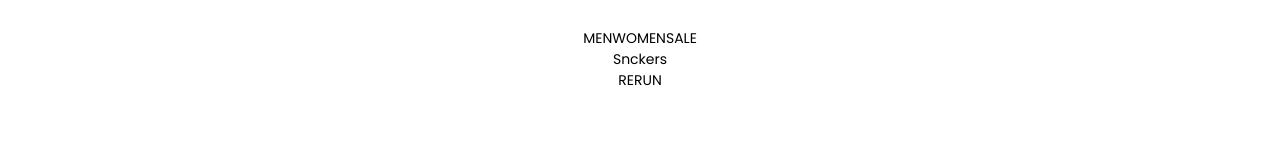
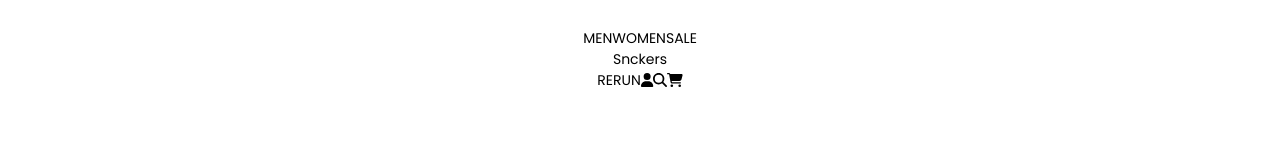
Before and after one commit to Sherrrrryyy/E-commerce-Shoes-Website-With-React-and-Tailwind, a React (Vite) app: page / in a window 1280 px wide. Shown: the top 163 px of the page. Built offline with nearby package versions, Linux system fonts and the light colour scheme.

Commit message:
add FontAwesome icons to Navbar and update Cards component layout

```diff
--- a/package.json
+++ b/package.json
@@ -10,7 +10,13 @@
     "preview": "vite preview"
   },
   "dependencies": {
+    "@fortawesome/fontawesome-svg-core": "^6.7.2",
+    "@fortawesome/free-brands-svg-icons": "^6.7.2",
+    "@fortawesome/free-solid-svg-icons": "^6.7.2",
+    "@fortawesome/react-fontawesome": "^0.2.2",
+    "ci": "^2.3.0",
     "firebase": "^11.1.0",
+    "font-awesome": "^4.7.0",
     "react": "^18.3.1",
     "react-dom": "^18.3.1",
     "react-router-dom": "^7.1.1"
--- a/src/Components/Cards.jsx
+++ b/src/Components/Cards.jsx
@@ -6,8 +6,8 @@
 const Cards = () => {
     return (
         <>
-            <div className="container px-5 py-24 mx-auto flex gap-5">
-                <div className="transform transition-transform duration-500 hover:scale-105 lg:w-1/3 w-full mb-10 lg:mb-0 overflow-hidden shadow-inner">
+            <div className="container flex-col px-5 py-24 mx-auto md:flex-row flex-1 flex gap-5">
+                <div className=" transform transition-transform duration-500 hover:scale-105 lg:w-1/3  w-full mb-10 lg:mb-0 overflow-hidden shadow-inner">
                     <img
                         alt="feature"
                         className="object-cover object-center h-full w-full"
--- a/src/Components/Navbar.jsx
+++ b/src/Components/Navbar.jsx
@@ -1,10 +1,12 @@
 import React from 'react'
+import {FontAwesomeIcon} from '@fortawesome/react-fontawesome'
+import {faCartShopping, faMagnifyingGlass, faUser} from '@fortawesome/free-solid-svg-icons'
 
 const Navbar = () => {
   return (
-    <header className="text-black-600 body-font shadow-lg sticky top-0 bg-white z-10">
-  <div className="container mx-auto flex flex-wrap p-5 flex-col md:flex-row items-center">
-    <nav className="flex lg:w-2/5 flex-wrap items-center text-base md:ml-auto">
+    <header className="text-black-600 shadow-lg -mt-5 sticky top-0 bg-white z-10">
+  <div className="container mx-auto  flex flex-wrap p-5 flex-col md:flex-row items-center">
+    <nav className="flex lg:w-2/5 md:mb-0 sm:mb-4 flex-wrap items-center text-base md:ml-auto">
       <a className="mr-5 hover:underline cursor-pointer">MEN</a>
       <a className="mr-5 hover:underline cursor-pointer">WOMEN</a>
       <a className="mr-5 text-red-600 font-bold hover:underline cursor-pointer">SALE</a>
@@ -15,6 +17,10 @@
     </a>
     <div className="lg:w-2/5 gap-10 inline-flex lg:justify-end ml-5 lg:ml-0">
     <a className="mr-5 hover:underline cursor-pointer">RERUN</a>
+    <FontAwesomeIcon className='cursor-pointer text-2xl' icon={faUser} />
+    <FontAwesomeIcon className='cursor-pointer text-2xl' icon={faMagnifyingGlass} />
+    <FontAwesomeIcon className='cursor-pointer text-2xl' icon={faCartShopping} />
+
 
     </div>
   </div>
```
Also changed, not shown: 1 other file (tests, documents, lock files or other folders). Lines whose indentation alone changed are shown as unchanged.
